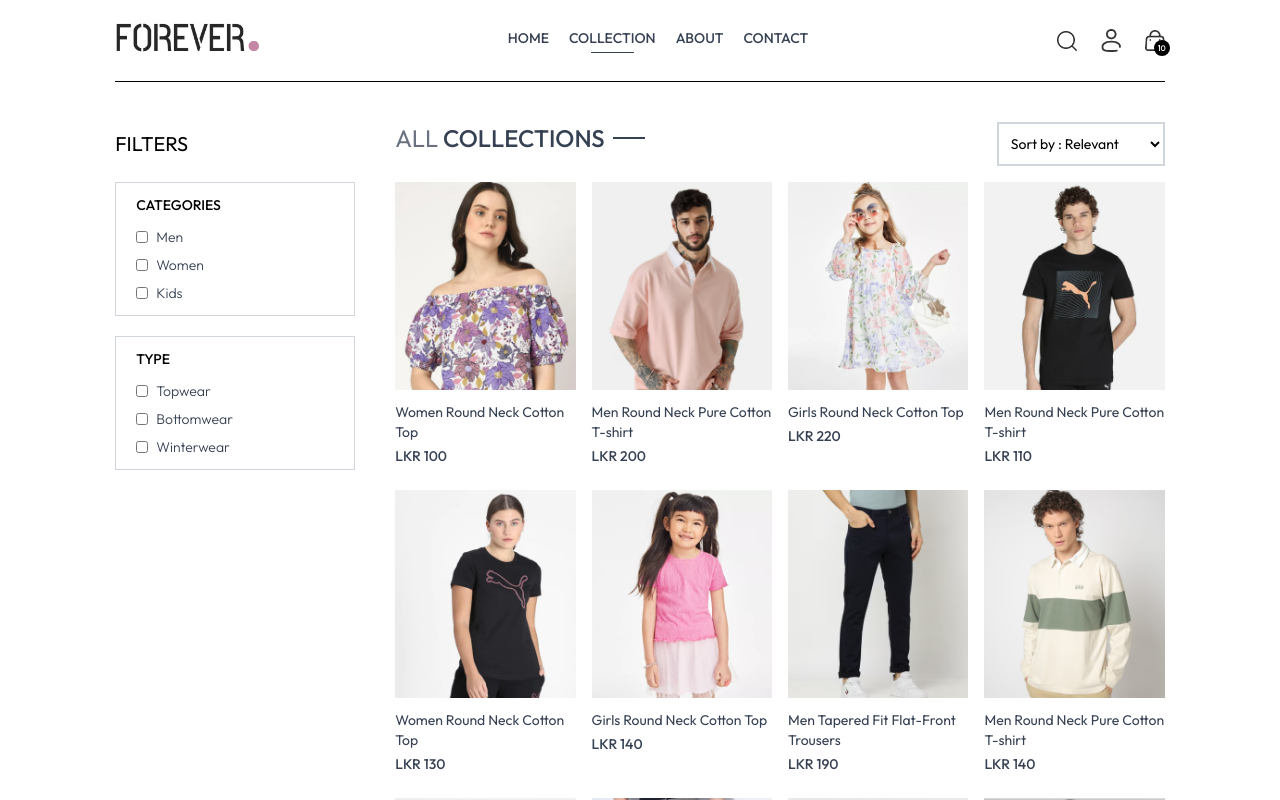
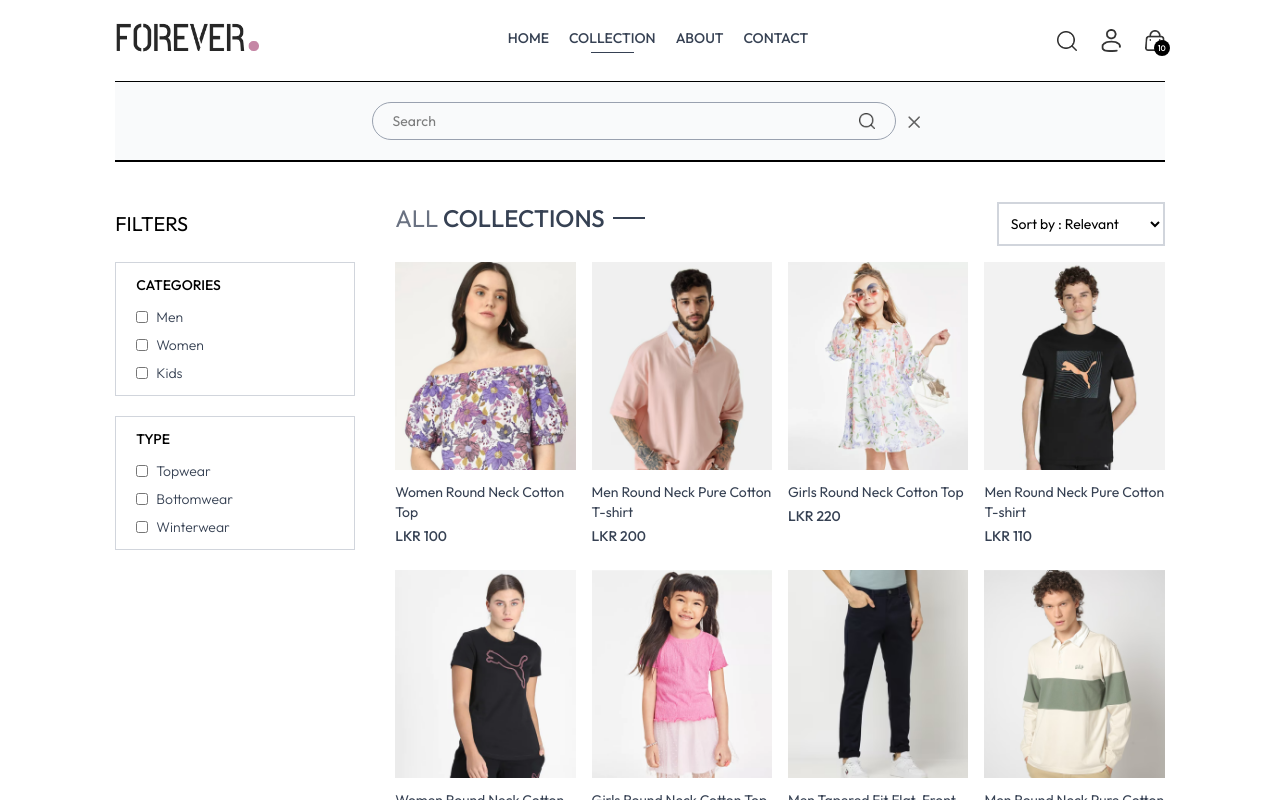
Before and after one commit to mmohashik/E-Commerce, a React (Vite) app in the folder frontend/: page /collection in a window 1280 px wide. Both pictures are taken after a click on the picture 1066 px from the left and 40 px from the top of the page. Shown: the top 800 px of the page. Built offline with nearby package versions, Linux system fonts and the light colour scheme.

Commit message:
search function is done

```diff
--- a/frontend/src/components/Navbar.jsx
+++ b/frontend/src/components/Navbar.jsx
@@ -1,9 +1,13 @@
 import React from 'react';
 import { assets } from '../assets/frontend_assets/assets';
 import { NavLink, Link } from 'react-router-dom';
+import { ShopContext } from '../context/ShopContext';
+import { useContext } from 'react';
 
 const Navbar = () => {
   const [visible, setVisible] = React.useState(false);
+
+  const {setShowSearch} = useContext(ShopContext);
 
   return (
     <div className='flex items-center justify-between py-5 font-medium'>
@@ -33,7 +37,7 @@
       </ul>
 
       <div className='flex items-center gap-6'>
-        <img src={assets.search_icon} className='w-5 cursor-pointer' alt='' />
+        <img onClick={()=>setShowSearch(true)} src={assets.search_icon} className='w-5 cursor-pointer' alt='' />
 
         <div className='group relative'>
           <img className='w-5 cursor-pointer' src={assets.profile_icon} alt="" />
--- a/frontend/src/components/SearchBar.jsx
+++ b/frontend/src/components/SearchBar.jsx
@@ -1,18 +1,30 @@
-import React, { use, useContext } from 'react'
+import React, { use, useContext, useEffect ,useState } from 'react'
 import { ShopContext } from '../context/ShopContext'
 import { assets } from '../assets/frontend_assets/assets';
+import { useLocation } from 'react-router-dom';
 
  const SearchBar = () => {
 
     const {search,setSearch,showSearch,setShowSearch} = useContext(ShopContext);
+    const [visible, setVisible] = useState(false);
+    const location=useLocation();
 
-  return showSearch ?(
+    useEffect(() => {
+        if(location.pathname.includes('collection') ){
+            setVisible(true);
+        }
+        else {
+            setVisible(false);
+        }
+    }, [location]);
+
+  return showSearch && visible ?(
     <div className='border-t border-b bg-gray-50 text-center'>
-       <div className='inline-flex items-center justify-center border-gray-400 px-5 py-2 my-5 mx-3 rounded-full w-3/4 sm:w-1/2'>
+       <div className='inline-flex items-center justify-center border border-gray-400 px-5 py-2 my-5 mx-3 rounded-full w-3/4 sm:w-1/2'>
             <input value={search} onChange={(e) =>setSearch(e.target.value)} type="text"  placeholder='Search' className='flex-1 outline-none bg-inherit text-sm'/>
             <img className='w-4' src={assets.search_icon} alt="" />
        </div>
-        <img onClick={()=>setShowSearch(false)} className='inline w-3 cursor-pointer' src={assets.cross_icon} alt="" />
+        <img className='inline w-3 cursor-pointer' onClick={()=>setShowSearch(false)}  src={assets.cross_icon} alt="" />
     </div>
   ) : null
 }
--- a/frontend/src/context/ShopContext.jsx
+++ b/frontend/src/context/ShopContext.jsx
@@ -1,4 +1,4 @@
-import { createContext } from "react";
+import { createContext,useState } from "react";
 import { products } from '../assets/frontend_assets/assets';
 
 export const ShopContext = createContext();
@@ -7,9 +7,12 @@
 
     const currency = 'LKR';
     const delivery_fee = 500;
+    const [search, setSearch] = useState('');
+    const [showSearch, setShowSearch] = useState(false);
 
     const value = {
-        products,currency,delivery_fee
+        products,currency,delivery_fee,
+        search,setSearch,showSearch,setShowSearch
     }
 
     return (
--- a/frontend/src/pages/Collection.jsx
+++ b/frontend/src/pages/Collection.jsx
@@ -5,14 +5,14 @@
 import ProductItem from '../components/ProductItem';
 
 const Collection = () => {
-  const { products } = useContext(ShopContext);
+  const { products, search, showSearch } = useContext(ShopContext); // 🔧 Fixed typo
   const [showFilter, setShowFilter] = useState(false);
   const [filterProducts, setFilterProducts] = useState([]);
   const [category, setCategory] = useState([]);
   const [subCategory, setSubCategory] = useState([]);
   const [sortType, setSortType] = useState('relevant');
 
-  // Handle category checkbox toggle
+  // Toggle Category
   const toggleCategory = (e) => {
     const value = e.target.value;
     if (category.includes(value)) {
@@ -22,7 +22,7 @@
     }
   };
 
-  // Handle subCategory checkbox toggle
+  // Toggle SubCategory
   const toggleSubCategory = (e) => {
     const value = e.target.value;
     if (subCategory.includes(value)) {
@@ -32,32 +32,40 @@
     }
   };
 
-  // Filter products when category or subCategory changes
+  // Filter products based on search, category, and subCategory
   useEffect(() => {
     let filtered = [...products];
 
-    // Filter by category
+    // 🔍 Apply search filter
+    if (showSearch && search) {
+      filtered = filtered.filter(product =>
+        product.name.toLowerCase().includes(search.toLowerCase())
+      );
+    }
+
+    // ✅ Apply category filter
     if (category.length > 0) {
       filtered = filtered.filter(product => category.includes(product.category));
     }
 
-    // Filter by subCategory
+    // ✅ Apply subCategory filter
     if (subCategory.length > 0) {
       filtered = filtered.filter(product => subCategory.includes(product.subCategory));
     }
 
     setFilterProducts(filtered);
-  }, [category, subCategory, products]);
+  }, [category, subCategory, products, search, showSearch]);
 
   // Load all products initially
   useEffect(() => {
     setFilterProducts(products);
   }, [products]);
 
+  // Handle sorting
   const sortProduct = () => {
     let fpcopy = filterProducts.slice();
 
-    switch(sortType) {
+    switch (sortType) {
       case 'low-high':
         setFilterProducts(fpcopy.sort((a, b) => a.price - b.price));
         break;
@@ -67,7 +75,7 @@
       default:
         break;
     }
-  }
+  };
 
   useEffect(() => {
     sortProduct();
@@ -126,7 +134,7 @@
       <div className='flex-1'>
         <div className='flex justify-between text-base sm:text-2xl mb-4'>
           <Title text1='ALL' text2='COLLECTIONS' />
-          <select onChange={(e)=>setSortType(e.target.value)} className='border-2 border-gray-300 text-sm px-2'>
+          <select onChange={(e) => setSortType(e.target.value)} className='border-2 border-gray-300 text-sm px-2'>
             <option value='relevant'>Sort by : Relevant</option>
             <option value='low-high'>Sort by : Low to High</option>
             <option value='high-low'>Sort by : High to Low</option>
@@ -134,7 +142,8 @@
         </div>
 
         <div className='grid grid-cols-2 md:grid-cols-3 lg:grid-cols-4 gap-4 gap-y-6'>
-          {filterProducts.map((item, index) => (
+          {filterProducts.length > 0 ? (
+            filterProducts.map((item, index) => (
               <ProductItem
                 key={index}
                 id={item._id}
@@ -142,7 +151,12 @@
                 name={item.name}
                 price={item.price}
               />
-          ))}
+            ))
+          ) : (
+            <p className='text-gray-500 text-sm col-span-full text-center py-10'>
+              No products found.
+            </p>
+          )}
         </div>
       </div>
     </div>
```
Lines whose indentation alone changed are shown as unchanged.
